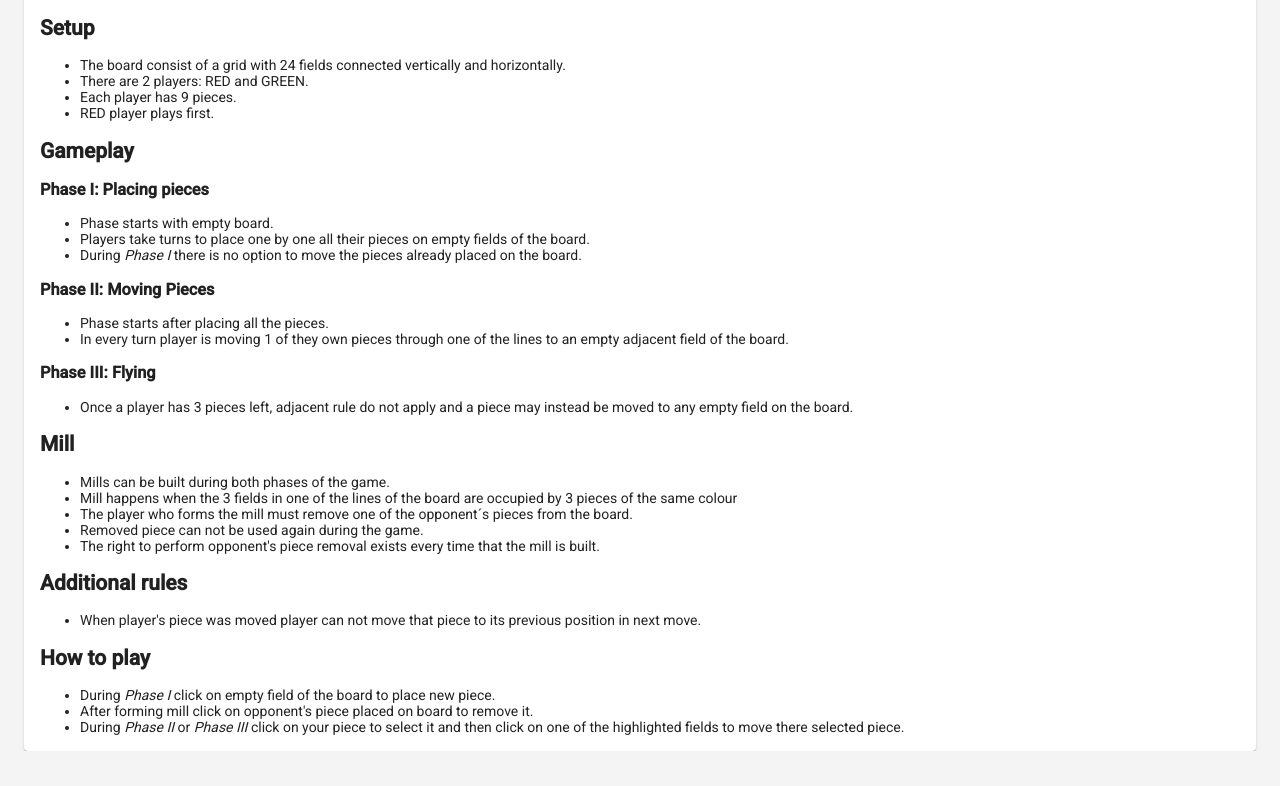
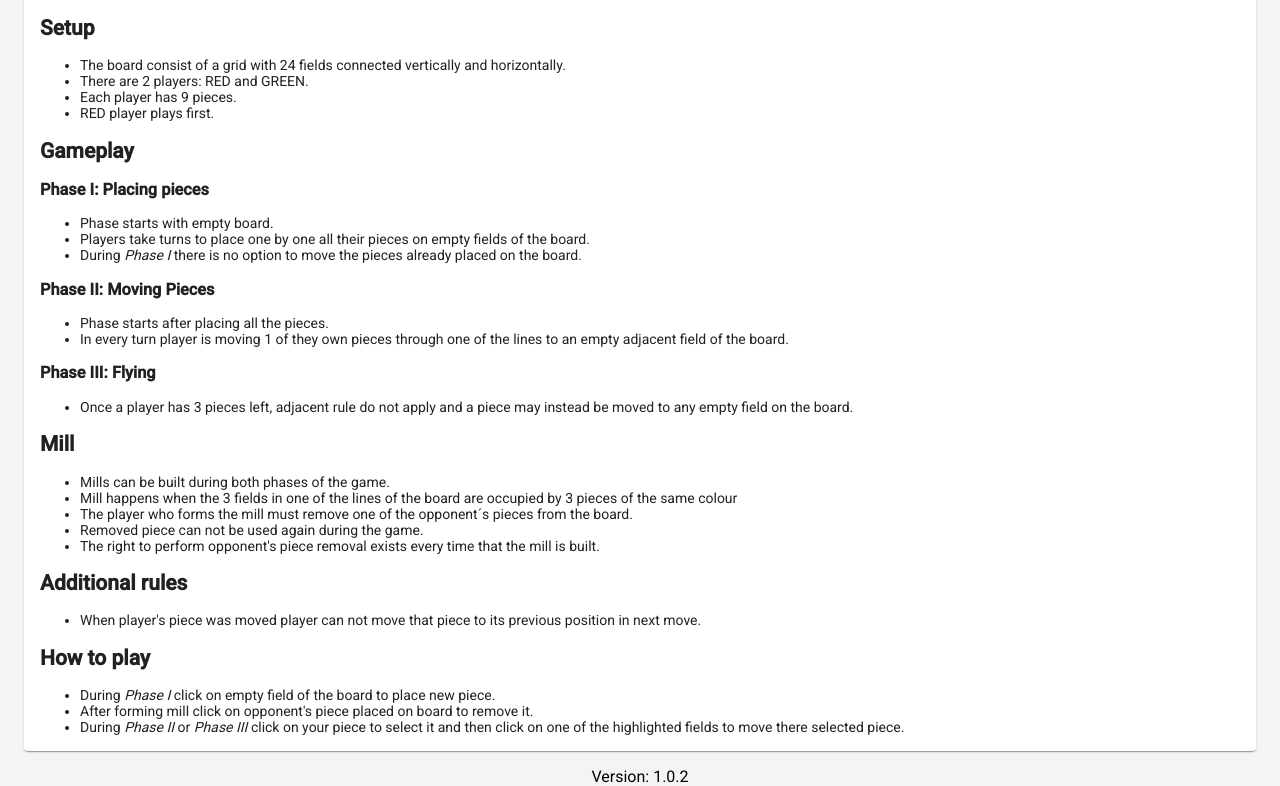
Before and after one commit to kp-marczynski/si-nine-mens-morris, an Angular app: page / in a window 1280 px wide. Shown: the part 1356-2142 px from the top of the page. Before the commit the page ends 2107 px from the top, so only its background shows below. Built offline with nearby package versions, Linux system fonts and the light colour scheme.

Commit message:
changed to version 1.0.2

```diff
--- a/package.json
+++ b/package.json
@@ -1,6 +1,6 @@
 {
   "name": "si-nine-mens-morris",
-  "version": "1.0.1",
+  "version": "1.0.2",
   "scripts": {
     "ng": "ng",
     "start": "ng serve",
--- a/src/index.html
+++ b/src/index.html
@@ -15,5 +15,6 @@
 <body>
 <app-root></app-root>
 <noscript>Please enable JavaScript to continue using this application.</noscript>
+<footer>Version: 1.0.2</footer>
 </body>
 </html>
--- a/src/ngsw-config.json
+++ b/src/ngsw-config.json
@@ -4,6 +4,7 @@
     {
       "name": "app",
       "installMode": "prefetch",
+      "updateMode": "prefetch",
       "resources": {
         "files": [
           "/favicon.ico",
@@ -12,7 +13,8 @@
           "/*.js"
         ]
       }
-    }, {
+    },
+    {
       "name": "assets",
       "installMode": "lazy",
       "updateMode": "prefetch",
--- a/src/styles.css
+++ b/src/styles.css
@@ -9,3 +9,8 @@ body {
     font-family: Roboto, "Helvetica Neue", sans-serif;
     background-color: #f4f4f4;
 }
+
+footer {
+    text-align: center;
+    margin: 1rem;
+}
```
Lines whose indentation alone changed are shown as unchanged.
